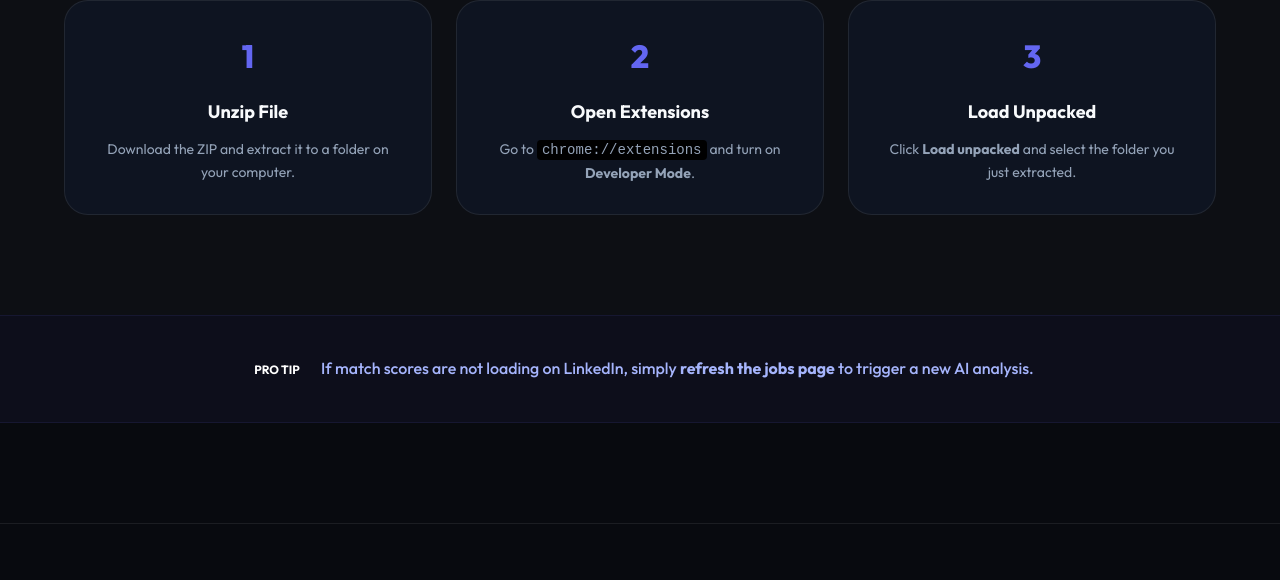
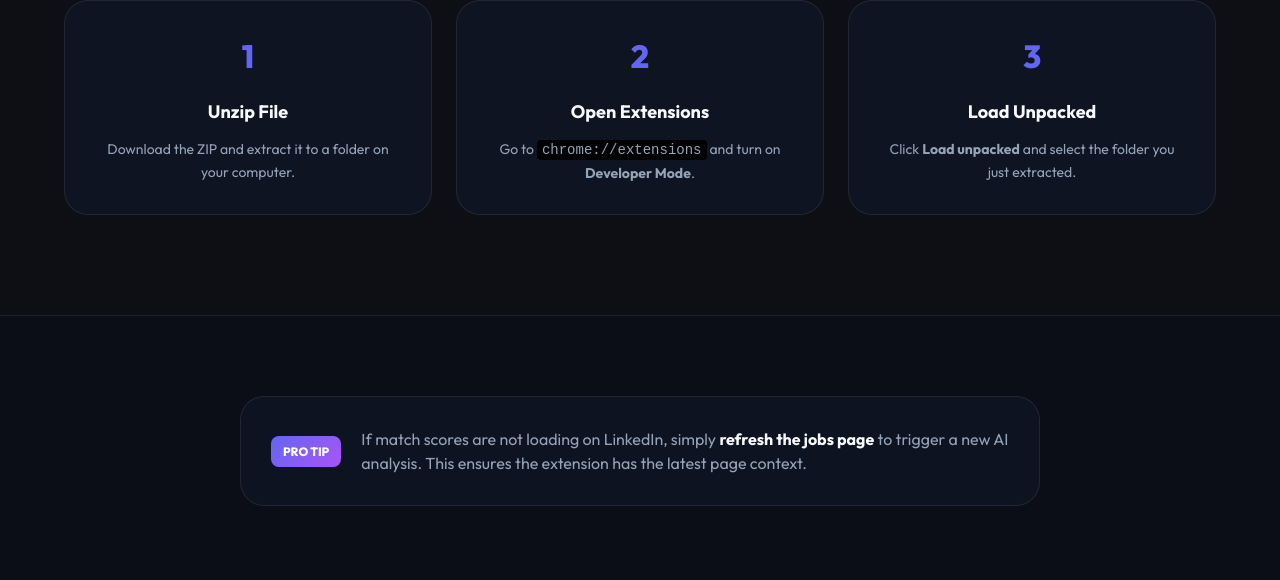
Before and after one commit to Xaan1506/JobFilter, a website built with Vite: page website/index.html in a window 1280 px wide. Shown: the part 2405-2985 px from the top of the page. Built offline with nearby package versions, Linux system fonts and the light colour scheme.

Commit message:
style: fix problems page and enhance troubleshooting UI

```diff
--- a/website/index.html
+++ b/website/index.html
@@ -148,12 +148,14 @@
         </div>
     </section>
 
-    <section class="pro-tip" style="padding: 40px 0; background: rgba(99, 102, 241, 0.05); border-top: 1px solid rgba(99, 102, 241, 0.1); border-bottom: 1px solid rgba(99, 102, 241, 0.1);">
-        <div class="container" style="text-align: center;">
-            <p style="font-size: 16px; font-weight: 500; color: #a5b4fc; margin: 0;">
-                <span style="background: var(--accent-gradient); padding: 2px 8px; border-radius: 4px; color: white; font-size: 12px; margin-right: 10px; font-weight: 700;">PRO TIP</span>
-                If match scores are not loading on LinkedIn, simply <b>refresh the jobs page</b> to trigger a new AI analysis.
-            </p>
+    <section id="troubleshooting" class="troubleshooting">
+        <div class="container">
+            <div class="tip-card">
+                <div class="tip-badge">Pro Tip</div>
+                <div class="tip-content">
+                    If match scores are not loading on LinkedIn, simply <b>refresh the jobs page</b> to trigger a new AI analysis. This ensures the extension has the latest page context.
+                </div>
+            </div>
         </div>
     </section>
 
--- a/website/style.css
+++ b/website/style.css
@@ -151,6 +151,7 @@ h1 {
 .gradient-text {
     background: var(--gradient-main);
     -webkit-background-clip: text;
+    background-clip: text;
     -webkit-text-fill-color: transparent;
 }
 
@@ -456,3 +457,44 @@ h1 {
         grid-template-columns: 1fr;
     }
 }
+
+/* Troubleshooting Section */
+.troubleshooting {
+    padding: 80px 0;
+    background: rgba(99, 102, 241, 0.03);
+    border-top: 1px solid var(--border);
+    border-bottom: 1px solid var(--border);
+}
+
+.tip-card {
+    background: var(--card-bg);
+    border: 1px solid var(--border);
+    padding: 30px;
+    border-radius: 24px;
+    display: flex;
+    align-items: center;
+    gap: 20px;
+    max-width: 800px;
+    margin: 0 auto;
+}
+
+.tip-badge {
+    background: var(--gradient-main);
+    color: white;
+    padding: 6px 12px;
+    border-radius: 8px;
+    font-size: 12px;
+    font-weight: 800;
+    white-space: nowrap;
+    text-transform: uppercase;
+}
+
+.tip-content {
+    color: var(--text-secondary);
+    font-size: 16px;
+    line-height: 1.5;
+}
+
+.tip-content b {
+    color: var(--text-primary);
+}
```
Also changed, not shown: 1 other file.
